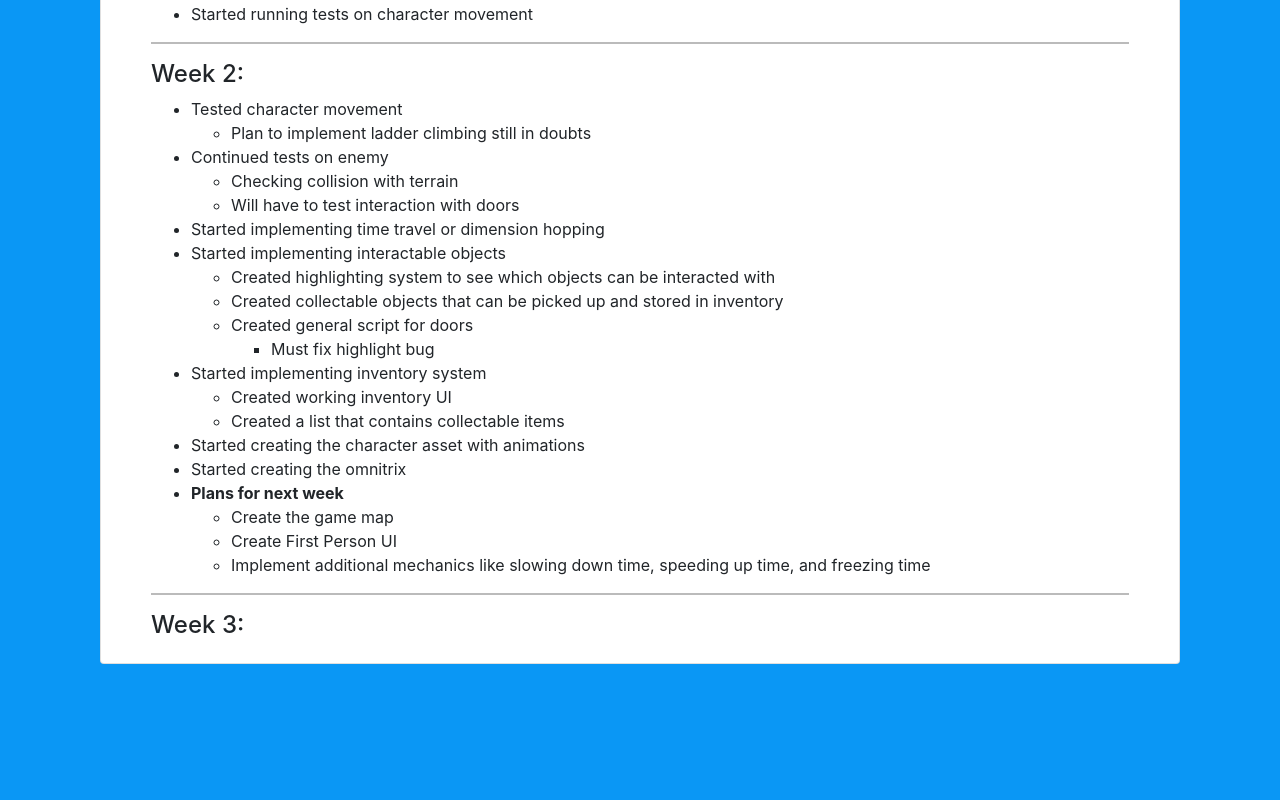
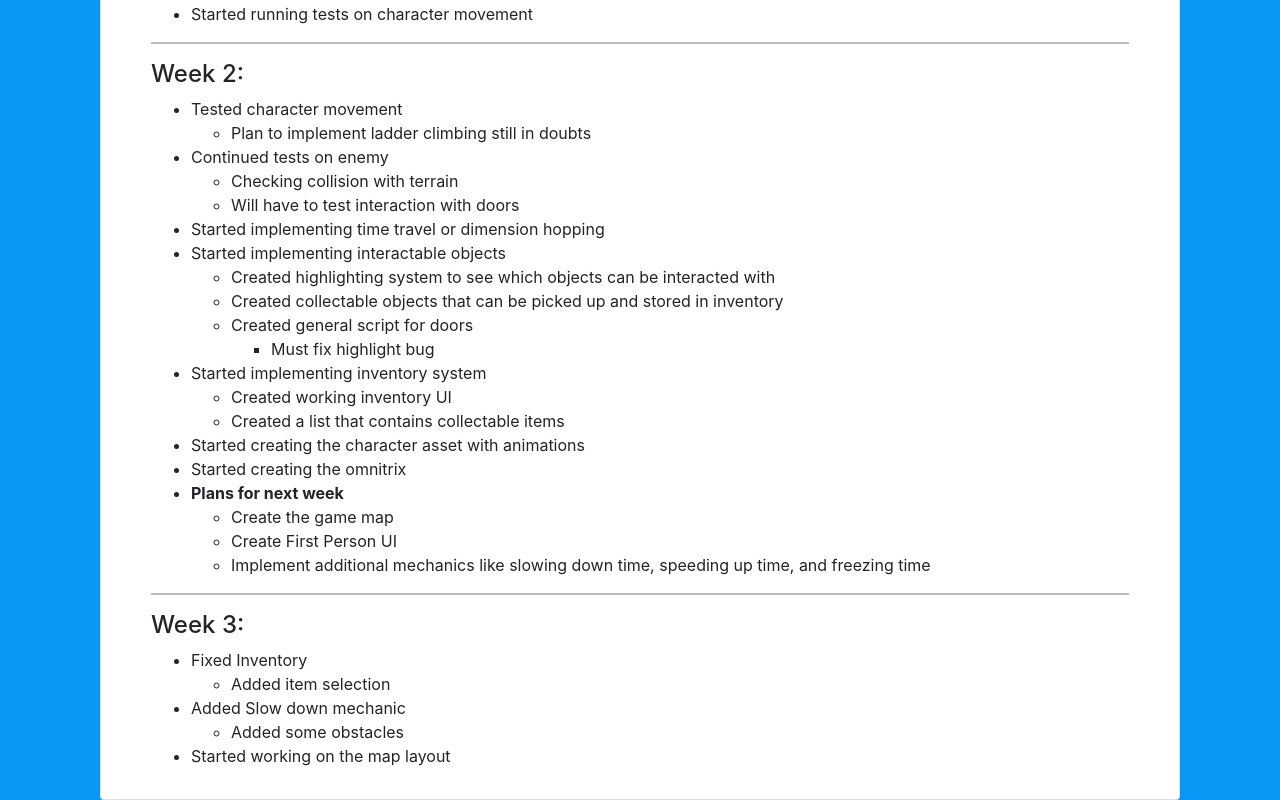
Before and after one commit to L3BC/ics485-site, a React (Create React App) app: page /#/project in a window 1280 px wide. Shown: the part 440-1240 px from the top of the page. Before the commit the page ends 1104 px from the top, so only its background shows below. Built offline with nearby package versions, Linux system fonts and the light colour scheme.

Commit message:
comments

```diff
--- a/src/containers/members/Members.js
+++ b/src/containers/members/Members.js
@@ -38,7 +38,7 @@ const Members = () => {
                         <ProfileCard
                             name={'Daniel Oka'}
                             description={'Hi, I\'m an ACM student.'}
-                            // imgLink={img1}
+                            // imgLink={img2}
                             // link={links.grahamGH}
                             // linkName={'Link'}
                         // objectFit={'cover'}
--- a/src/containers/project/Project.js
+++ b/src/containers/project/Project.js
@@ -89,7 +89,21 @@ const Project = (props) => {
                         </ul>
                         <hr style={styles.divider} />
                         <h4>Week 3:</h4>
-
+                        <ul>
+                            <li>
+                                Fixed Inventory
+                                <ul>
+                                    <li>Added item selection</li>
+                                </ul>
+                            </li>
+                            <li>
+                                Added Slow down mechanic
+                                <ul>
+                                    <li>Added some obstacles</li>
+                                </ul>
+                            </li>
+                            <li>Started working on the map layout</li>
+                        </ul>
                     </div>
                 </Card>
             </Container>
```
